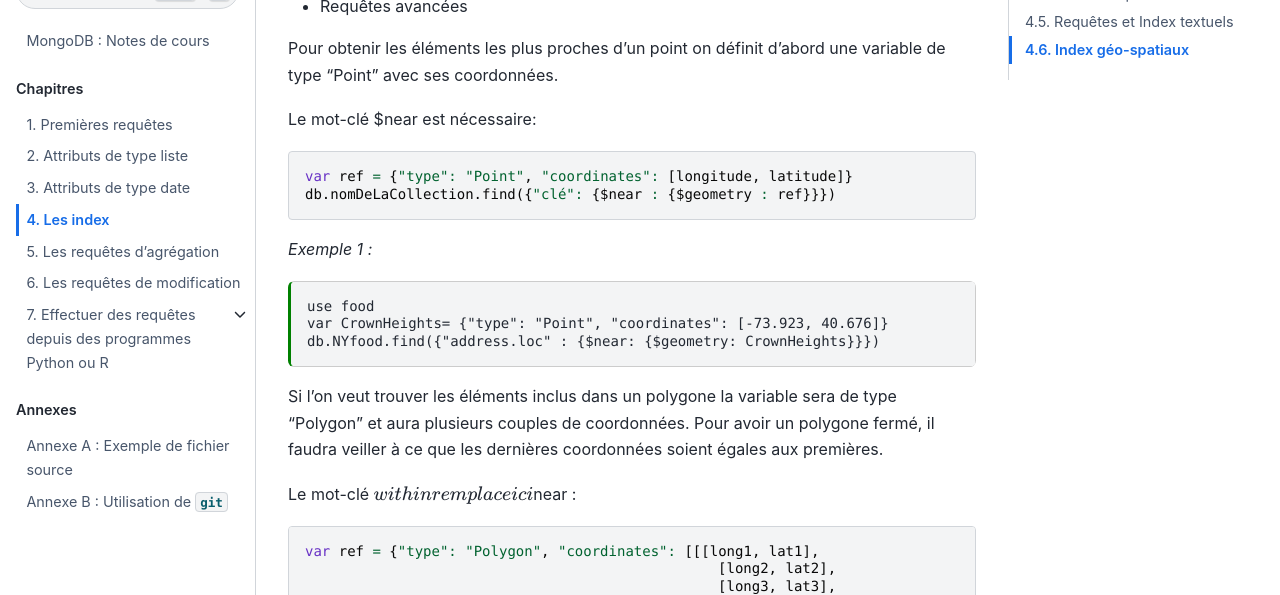
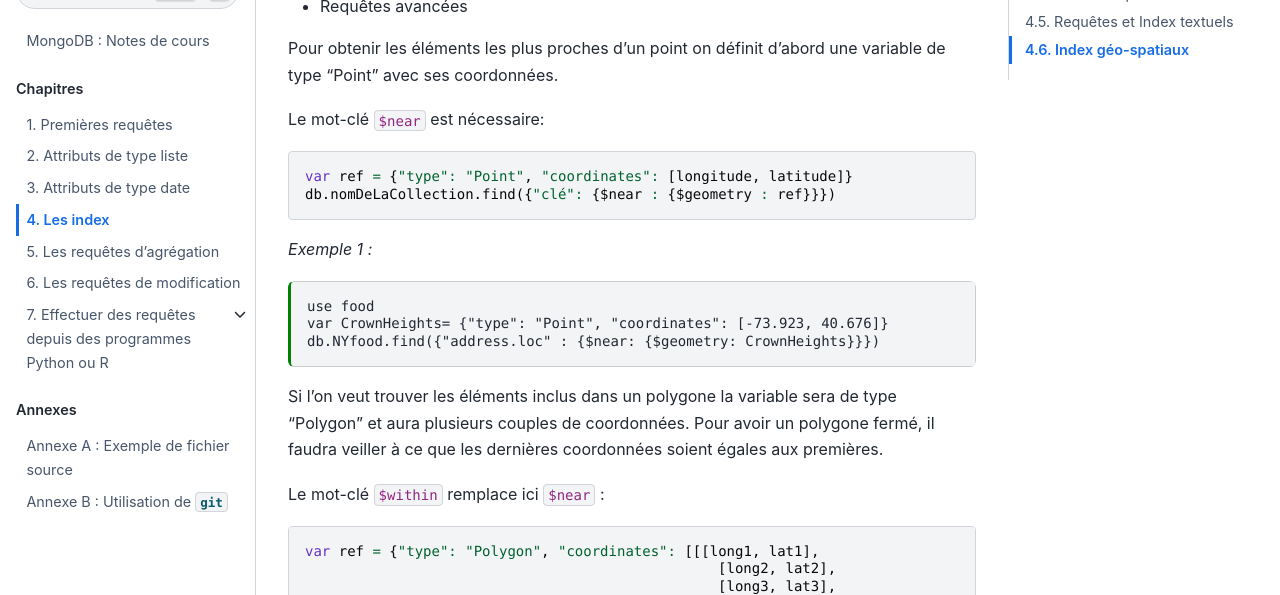
Before and after one commit to rtavenar/mongo_book, a Jupyter Book: the page built from content/04_index.md, in a window 1280 px wide and 900 px high, scrolled down 5916 px. Shown: the part 151-746 px from the top of the window. Built offline with Jupyter Book 1.0.4 settings and Sphinx 7.4.7 and the Sphinx Book theme 1.1.4, drawn with Linux system fonts in a browser that asks for light colours.

````diff
--- a/content/04_index.md
+++ b/content/04_index.md
@@ -225,7 +225,7 @@ db.coll.createIndex({"att" : "2dsphere"})
 
 Pour obtenir les éléments les plus proches d'un point on définit d'abord une variable de type "Point" avec ses coordonnées.
 
-Le mot-clé $near est nécessaire:
+Le mot-clé `$near` est nécessaire:
 
 ```javascript
 var ref = {"type": "Point", "coordinates": [longitude, latitude]}
@@ -240,7 +240,7 @@ db.NYfood.find({"address.loc" : {$near: {$geometry: CrownHeights}}})
 Si l'on veut trouver les éléments inclus dans un polygone la variable sera de type "Polygon" et aura plusieurs couples de coordonnées.
 Pour avoir un polygone fermé, il faudra veiller à ce que les dernières coordonnées soient égales aux premières.
 
-Le mot-clé $within remplace ici $near :
+Le mot-clé `$within` remplace ici `$near` :
 
 ```javascript
 var ref = {"type": "Polygon", "coordinates": [[[long1, lat1],
````
